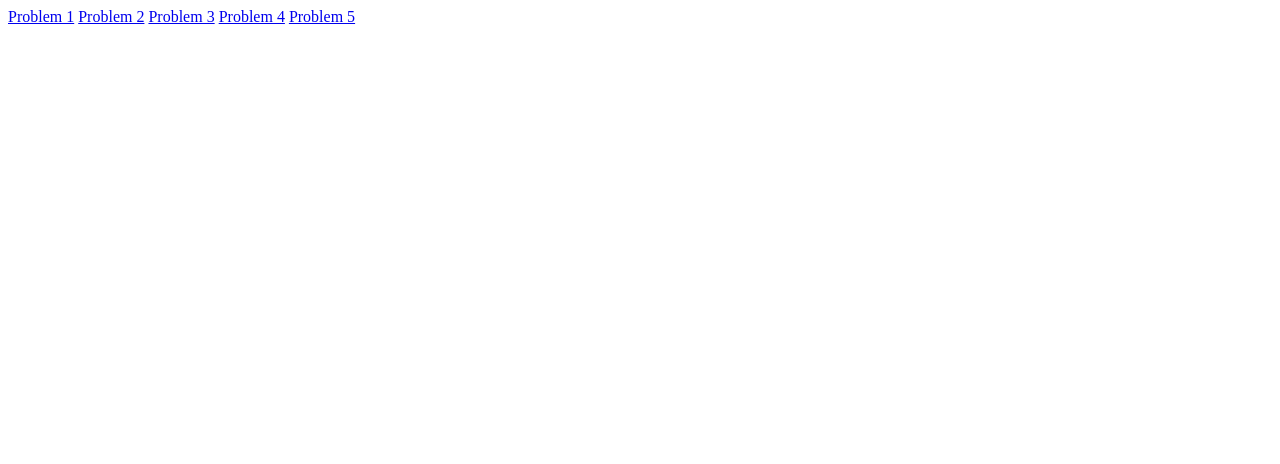
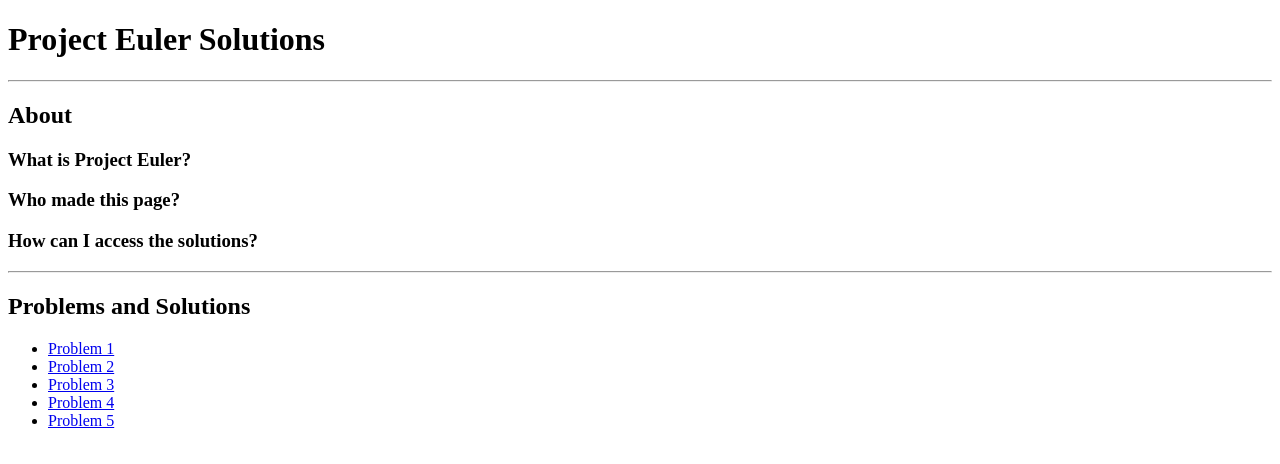
Before and after one commit to nathan-culley/project-euler, a plain HTML site: page index.html in a window 1280 px wide. Drawn offline with Linux system fonts and the light colour scheme.

Commit message:
Sectioned page and ordered links to solutions
The page now has a title, an About section, and a Problems and Solutions section, with links to the solutions in the last section. Most other content is still missing.

```diff
--- a/index.html
+++ b/index.html
@@ -4,13 +4,42 @@
     <meta charset="UTF-8">
     <meta http-equiv="X-UA-Compatible" content="IE=edge">
     <meta name="viewport" content="width=device-width, initial-scale=1.0">
-    <title>Document</title>
+    <title>Project Euler solutions</title>
 </head>
 <body>
-    <a href="problem0001/index.html">Problem 1</a>
-    <a href="problem0002/index.html">Problem 2</a>
-    <a href="problem0003/index.html">Problem 3</a>
-    <a href="problem0004/index.html">Problem 4</a>
-    <a href="problem0005/index.html">Problem 5</a>
+    <header>
+        <h1>Project Euler Solutions</h1>
+        <hr>
+    </header>
+    <body>
+        <div id="intro">
+            <h2>About</h2>
+            <h3>What is Project Euler?</h3>
+            <h3>Who made this page?</h3>
+            <h3>How can I access the solutions?</h3>
+        </div>
+        <hr>
+        <div id="problemlist">
+            <h2>Problems and Solutions</h2>
+            <ul>
+                <li id="problem0001">
+                    <a href="problem0001/index.html">Problem 1</a>
+                </li>
+                <li id="problem0002">
+                    <a href="problem0002/index.html">Problem 2</a>
+                </li>
+                <li id="problem0003">
+                    <a href="problem0003/index.html">Problem 3</a>
+                </li>
+                <li id="problem0004">
+                    <a href="problem0004/index.html">Problem 4</a>
+                </li>
+                <li id="problem0005">
+                    <a href="problem0005/index.html">Problem 5</a>
+                </li>
+            </ul>
+        </div>
+    </body>
+
 </body>
 </html>
```
